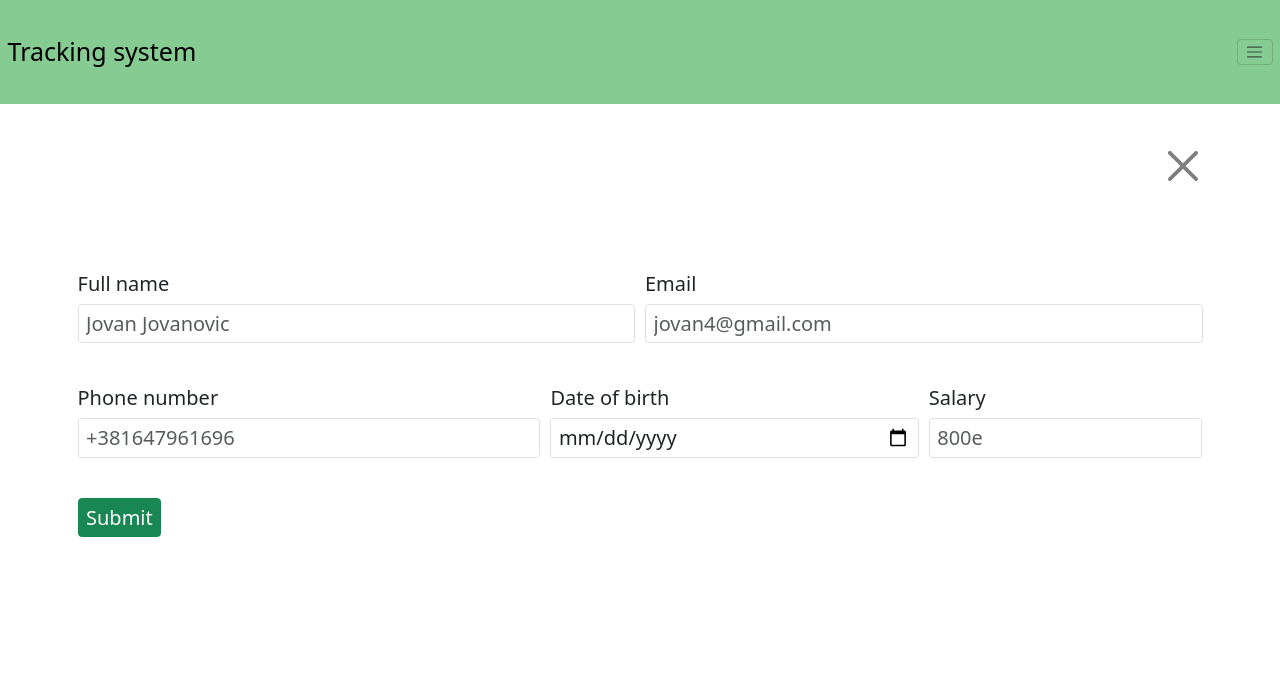
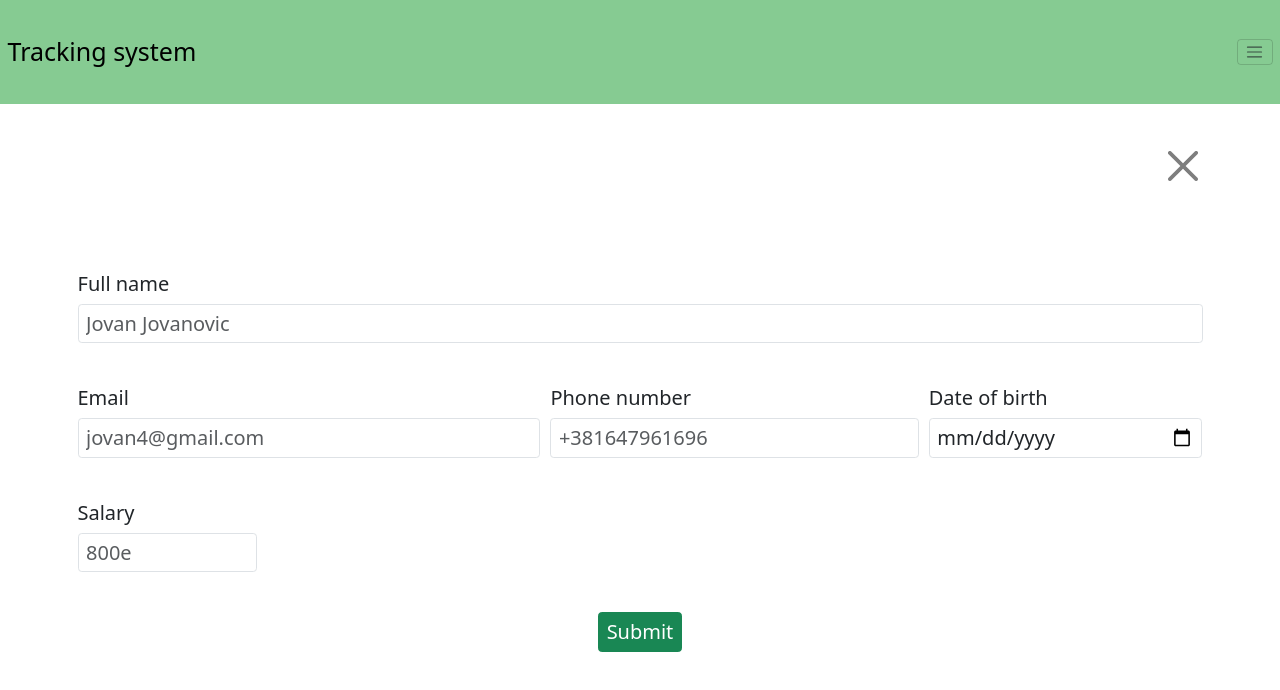
Before and after one commit to maja4s91/Tracking-system, a React (Vite) app in the folder vite-project/: page /employees/form in a window 1280 px wide. Shown: the top 690 px of the page. Built offline with nearby package versions, Linux system fonts and the light colour scheme; a web font is replaced by a local one.

Commit message:
Form layout fix

```diff
--- a/vite-project/src/Pages/Employees/Create.jsx
+++ b/vite-project/src/Pages/Employees/Create.jsx
@@ -49,32 +49,32 @@ const Create=()=>{
            <form className="row g-3  mt-md-5 mt-sm-2 ">
                 <div className="d-flex justify-content-end mb-md-5 mb-sm-0 "><button type="button" className="btn-close px-sm-2" aria-label="Close" onClick={handleClose}></button></div>
 
-                <div className="col-md-6">
+                <div className="col-md-12">
                    <label htmlFor="full-name" className="form-label fs-2">Full name</label>
                    <input onChange={handleTypo}  name="fullName" type="text" id="full-name" className="form-control fs-2 mb-md-5 mb-sm-2" placeholder="Jovan Jovanovic"/>
                 </div>
 
-                <div className="col-md-6">
+                <div className="col-md-5">
                   <label htmlFor="emailId" className="form-label fs-2">Email</label>
                   <input onChange={handleTypo}  name="email" type="email" id="emailId" className="form-control fs-2 mb-md-5 mb-sm-2 input-border-color" placeholder="jovan4@gmail.com"/>
                 </div>
 
-                <div className="col-md-5">
+                <div className="col-md-4">
                   <label htmlFor="phoneNumberId" className="form-label fs-2">Phone number</label>
                   <input onChange={handleTypo}  name="phoneNumber" type="text" id="phoneNumberId" className="form-control fs-2 mb-md-5 mb-sm-2" placeholder="+381647961696"/>
                 </div>
 
-                <div className="col-md-4">
+                <div className="col-md-3">
                   <label htmlFor="birthDayId" className="form-label fs-2">Date of birth</label>
                   <input onChange={handleTypo}  name="birthDay" type="date" id="birthDayId" className="form-control fs-2 mb-md-5 mb-sm-2" placeholder="23/1/1996"/>
                 </div>
 
-                <div className="col-md-3">
+                <div className="col-md-2">
                   <label htmlFor="salaryId" className="form-label fs-2">Salary</label>
                   <input onChange={handleTypo}  name="salary" type="text" id="salaryId" className="form-control fs-2 mb-md-5 mb-sm-2" placeholder="800e"/>
                 </div>
 
-                {isActive && (<div className="col-12 mx-auto"><button onClick={handleSubmit} type="submit " className="btn btn-success fs-2 " >Submit</button></div>)}
+                {isActive && (<div className="d-flex justify-content-center"><button onClick={handleSubmit} type="submit " className="btn btn-success fs-2 " >Submit</button></div>)}
 
              </form>
         </div>
```
